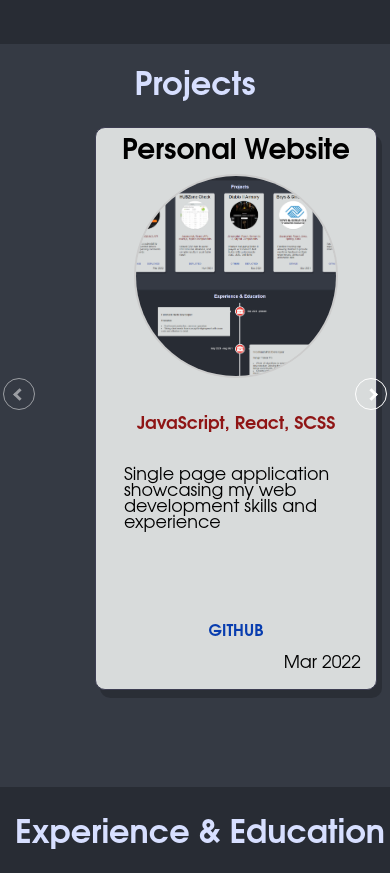
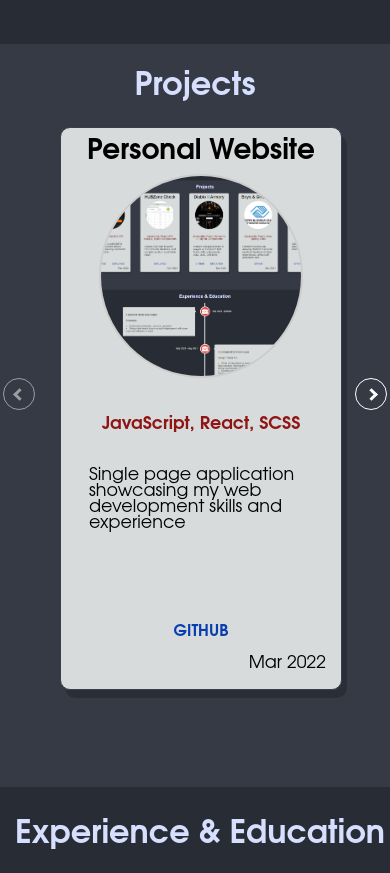
Before and after one commit to ChaseBianchi/portfolio2022, a React (Create React App) app: page / in a window 390 px wide. Shown: the part 800-1673 px from the top of the page. Built offline with nearby package versions, Linux system fonts and the light colour scheme.

Commit message:
bug fix media queries projectContainer

```diff
--- a/src/App.scss
+++ b/src/App.scss
@@ -682,17 +682,17 @@ $peakopacity: 0.7;
     // min-width: 99%;
   }
   .projectContainer{
-    margin-left: 70px;
+    margin-left: 35px;
   }
 }
 @media screen and (max-width: 410px) {
   .projectContainer{
-    margin-left: 60px;
+    margin-left: 25px;
   }
 }
 
 @media screen and (max-width: 375px) {
   .projectContainer{
-    margin-left: 35px;
+    margin-left: 10px;
   }
 }
```
